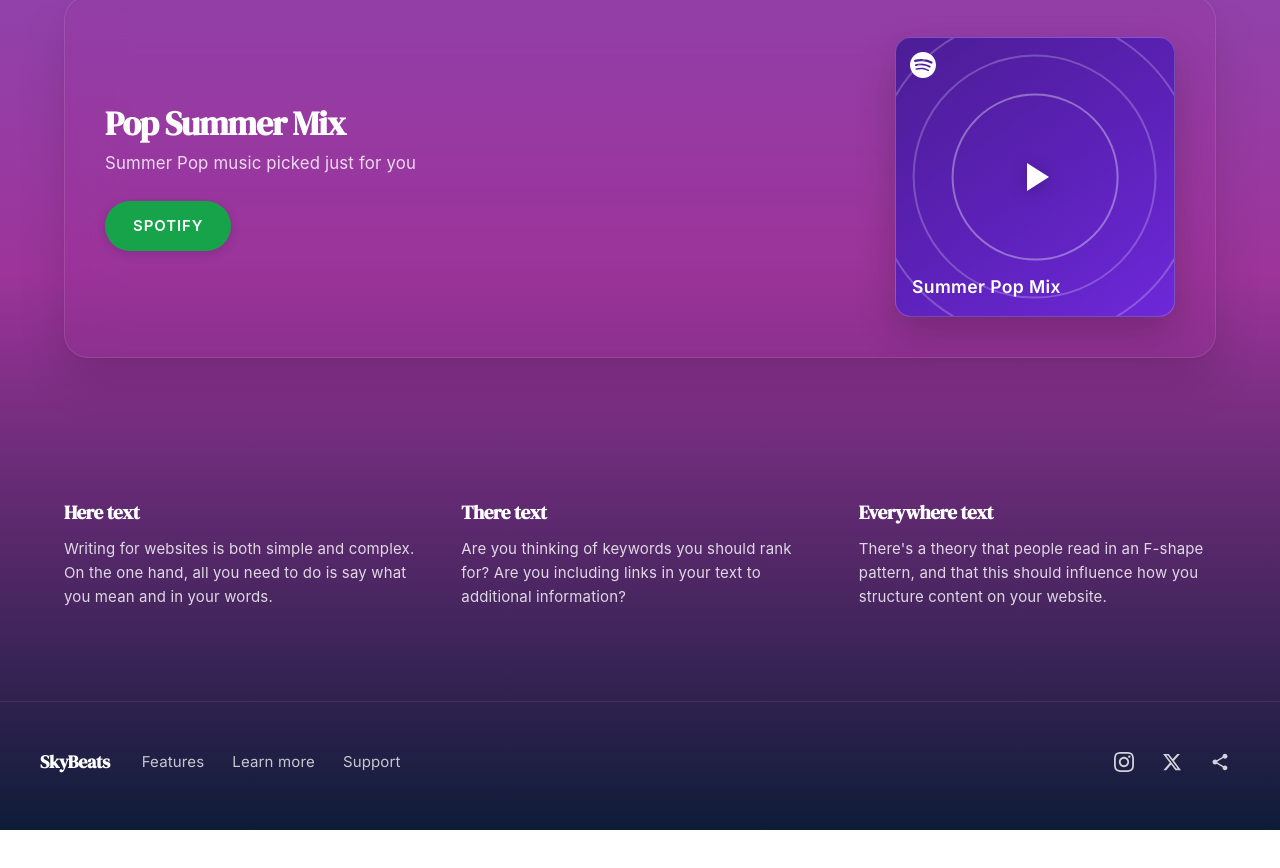
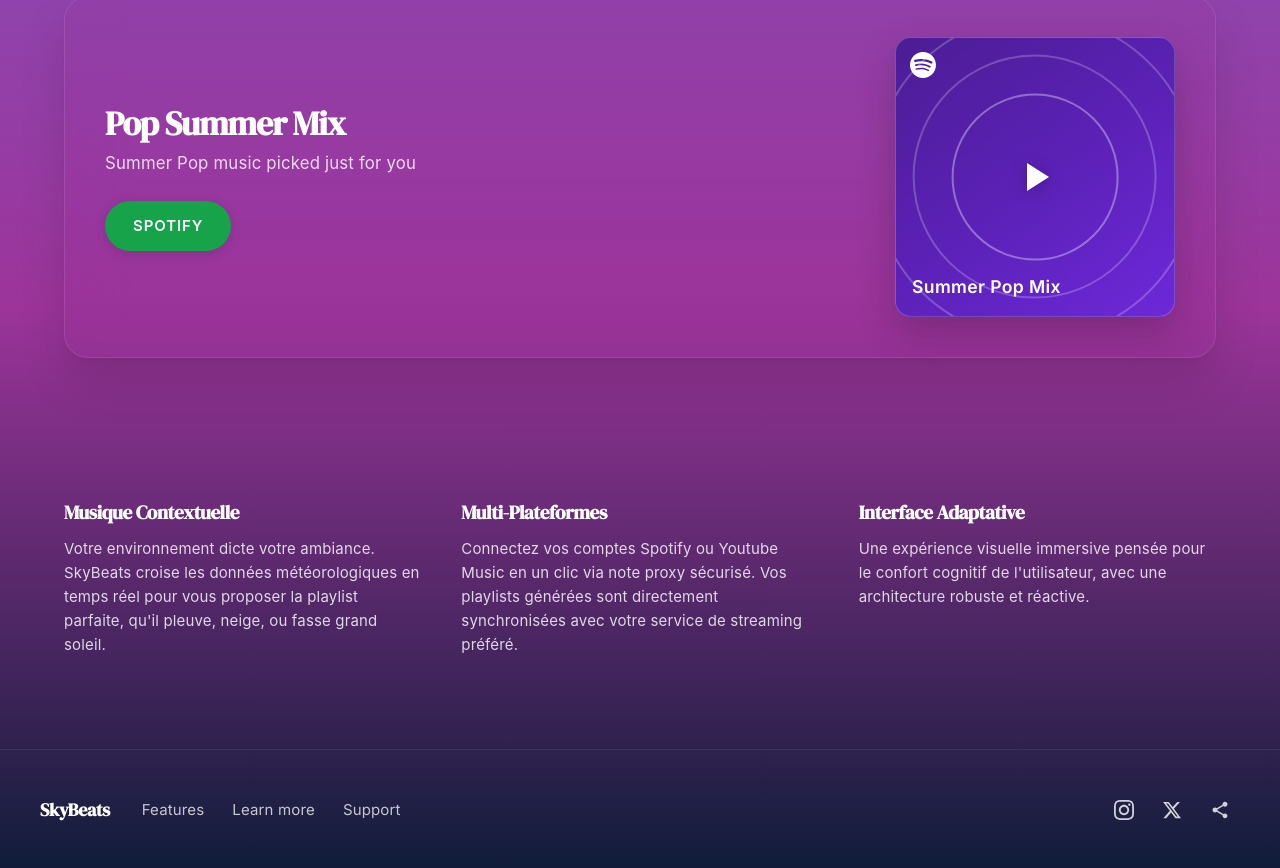
Before and after one commit to Lounol72/SkyBeat, an Angular app: page / in a window 1280 px wide. Shown: the part 1398-2266 px from the top of the page. Before the commit the page ends 2228 px from the top, so only its background shows below. Built offline with nearby package versions, Linux system fonts and the light colour scheme; no server answers; a web font is replaced by a local one.

Commit message:
style du landing: amélioration UI/UX avec animations et changements des textes de base

```diff
--- a/src/app/components/landing/landing.component.css
+++ b/src/app/components/landing/landing.component.css
@@ -293,3 +293,37 @@
     grid-template-columns: repeat(3, 1fr);
   }
 }
+
+/* Animation d'apparition en cascade des textes */
+.fade-in-up{
+  opacity: 0;
+  transform: translateY(20px);
+  animation: fadeInUp 0.8s cubic-bezier(0.16, 1, 0.3, 1) forwards;
+}
+
+@keyframes fadeInUp{
+  from{
+    opacity: 0;
+    transform: translateY(20px);
+  }
+  to{
+    opacity: 1;
+    transform: translateY(0);
+  }
+}
+
+/* Amélioration du survol des cartes (effet glow) */
+.playlist-card{
+  transition: box-shadow 0.4s ease, transform 0.4s ease, border-color 0.4s ease !important;
+}
+
+.playlist-card:hover{
+  transform: translateY(-4px);
+  border-color: rgba(255, 255, 255, 0.3);
+  box-shadow: 0 12px 40px -10px rgba(255, 255, 255, 0.3), 0 0 20px -5px rgba(156, 52, 154, 0.1) inset !important;
+}
+
+.playlist-card--purple:hover{
+  border-color: rgba(206, 147, 216, 0.4);
+  box-shadow: 0 12px 40px -10px rgba(156, 52, 154, 0.3), 0 0 20px -5px rgba(156, 52, 154, 0.3) inset !important;
+}
--- a/src/app/components/landing/landing.component.html
+++ b/src/app/components/landing/landing.component.html
@@ -39,16 +39,16 @@
   <section class="info-section" aria-label="Informations">
     <div class="info-section__grid">
       <article class="info-block">
-        <h3 class="info-block__title">Here text</h3>
-        <p class="info-block__body">Writing for websites is both simple and complex. On the one hand, all you need to do is say what you mean and in your words.</p>
+        <h3 class="info-block__title">Musique Contextuelle</h3>
+        <p class="info-block__body">Votre environnement dicte votre ambiance. SkyBeats croise les données météorologiques en temps réel pour vous proposer la playlist parfaite, qu'il pleuve, neige, ou fasse grand soleil.</p>
       </article>
       <article class="info-block">
-        <h3 class="info-block__title">There text</h3>
-        <p class="info-block__body">Are you thinking of keywords you should rank for? Are you including links in your text to additional information?</p>
+        <h3 class="info-block__title">Multi-Plateformes</h3>
+        <p class="info-block__body">Connectez vos comptes Spotify ou Youtube Music en un clic via note proxy sécurisé. Vos playlists générées sont directement synchronisées avec votre service de streaming préféré.</p>
       </article>
       <article class="info-block">
-        <h3 class="info-block__title">Everywhere text</h3>
-        <p class="info-block__body">There's a theory that people read in an F-shape pattern, and that this should influence how you structure content on your website.</p>
+        <h3 class="info-block__title">Interface Adaptative</h3>
+        <p class="info-block__body">Une expérience visuelle immersive pensée pour le confort cognitif de l'utilisateur, avec une architecture robuste et réactive.</p>
       </article>
     </div>
   </section>
```
